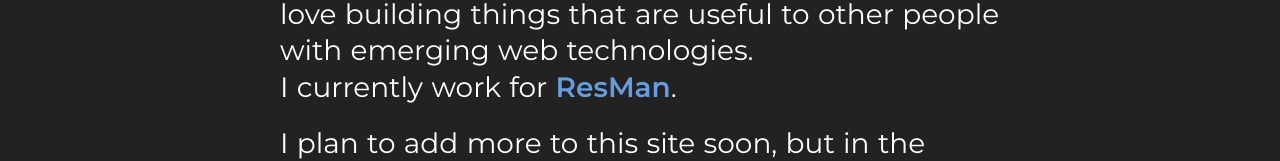
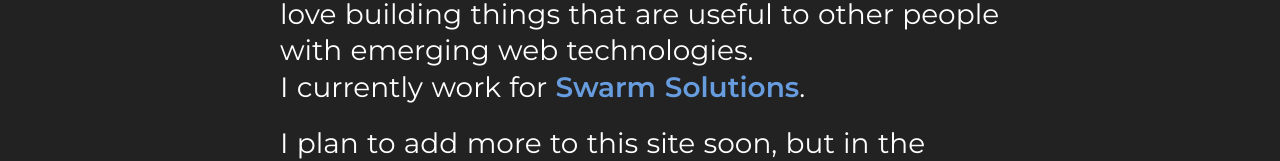
Before and after one commit to gabycostales/personal-website, a Nuxt app: page / in a window 1280 px wide. Shown: the part 437-598 px from the top of the page. Built offline with nearby package versions, Linux system fonts and the light colour scheme.

Commit message:
Update current job

```diff
--- a/pages/cv.vue
+++ b/pages/cv.vue
@@ -43,10 +43,17 @@ export default {
     return {
       jobs: [
         {
+          title: 'Senior Software Engineer',
+          company: 'Swarm Solutions',
+          startDate: 'July 2021',
+          endDate: 'Present',
+          skills: ['Node.js', 'TypeScript', 'React', 'AWS', 'Nest.js', 'Jest']
+        },
+        {
           title: 'Software Developer 2',
           company: 'ResMan Property Management Software',
           startDate: 'January 2020',
-          endDate: 'Present',
+          endDate: 'July 2021',
           about: [
             'Joined ResMan when they acquired Razz Interactive',
             'Building automation to convert pre-existing websites into fully functional responsive web apps on the company\'s custom CMS product.',
--- a/pages/index.vue
+++ b/pages/index.vue
@@ -12,7 +12,7 @@
       <p class="short-bio">
         I’m a software / full stack developer born and raised in Miami, FL 🌴.
         Coding is my craft and I love building things that are useful to other people with emerging web technologies. <br>
-        I currently work for <a target="_blank" href="https://myresman.com/">ResMan</a>.
+        I currently work for <a target="_blank" href="https://www.swarmsolutions.com/">Swarm Solutions</a>.
       </p>
       <p class="cta">
         I plan to add more to this site soon, but in the meantime check out my <NuxtLink to="/cv">CV</NuxtLink> or some other <NuxtLink to="/fun">fun</NuxtLink> stuff.
```
Also changed, not shown: 1 other file (tests, documents, lock files or other folders).
